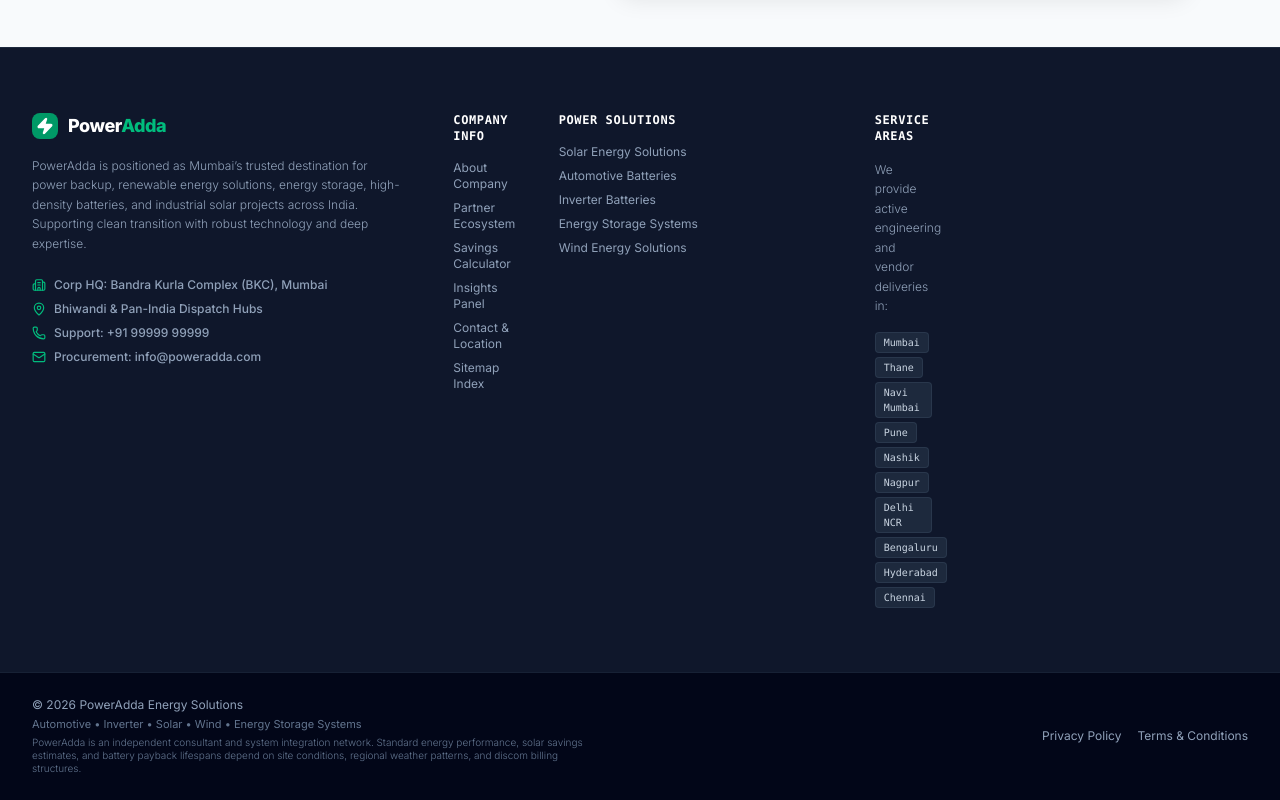
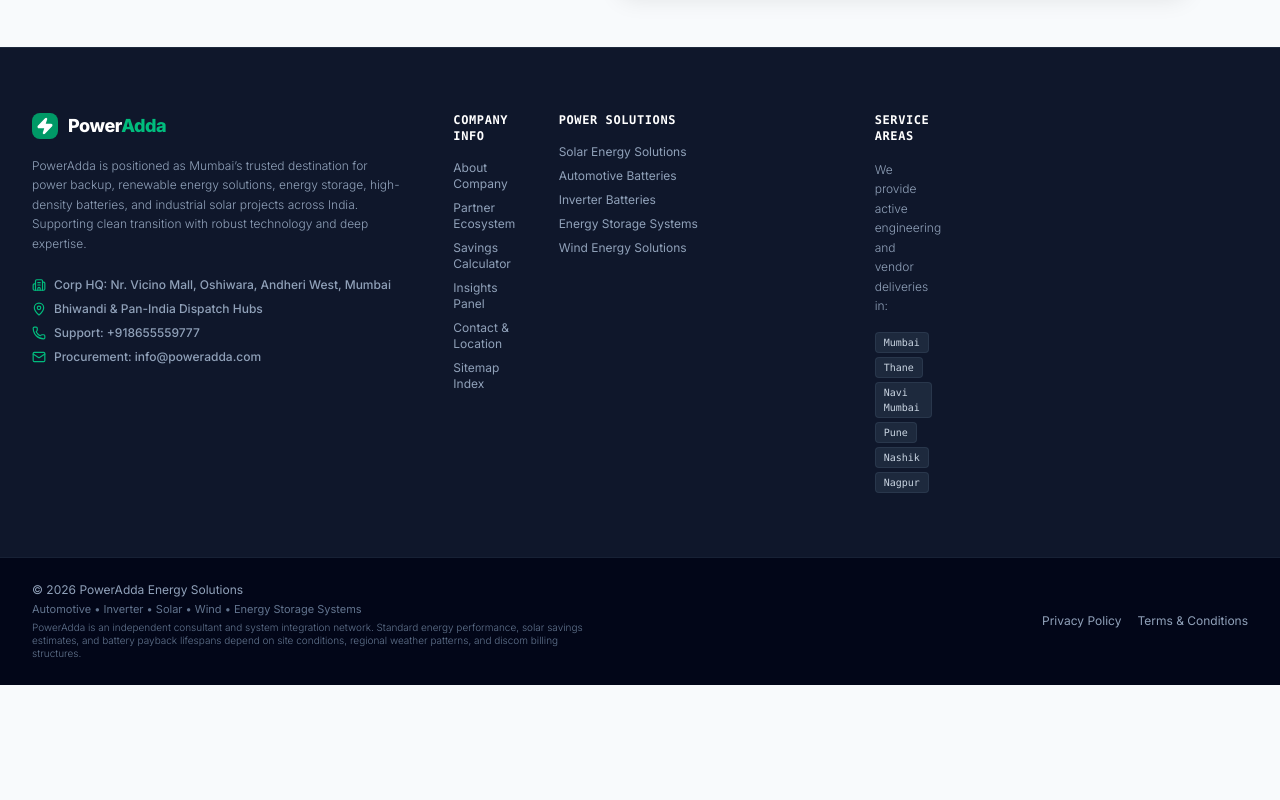
Before and after one commit to redezign/poweraddaV2gemini, a Next.js app: page / in a window 1280 px wide. Shown: the part 6780-7580 px from the top of the page. After the commit the page ends 7465 px from the top, so only its background shows below. Built offline with nearby package versions, Linux system fonts and the light colour scheme; no server answers.

Commit message:
Update corporate address and support contact number

```diff
--- a/components/Footer.tsx
+++ b/components/Footer.tsx
@@ -48,7 +48,7 @@
             <div className="space-y-2 pt-2 text-xs font-medium">
               <div className="flex items-center space-x-2 text-slate-400">
                 <Building2 size={14} className="text-emerald-500 shrink-0" />
-                <span>Corp HQ: Bandra Kurla Complex (BKC), Mumbai</span>
+                <span>Corp HQ: Nr. Vicino Mall, Oshiwara, Andheri West, Mumbai</span>
               </div>
               <div className="flex items-center space-x-2 text-slate-400">
                 <MapPin size={14} className="text-emerald-500 shrink-0" />
@@ -56,7 +56,7 @@
               </div>
               <div className="flex items-center space-x-2 text-slate-400">
                 <Phone size={14} className="text-emerald-500 shrink-0" />
-                <span>Support: {process.env.NEXT_PUBLIC_WHATSAPP_NUMBER || "+91 99999 99999"}</span>
+                <span>Support: {process.env.NEXT_PUBLIC_WHATSAPP_NUMBER || "+918655559777"}</span>
               </div>
               <div className="flex items-center space-x-2 text-slate-400">
                 <Mail size={14} className="text-emerald-500 shrink-0" />
@@ -106,7 +106,7 @@
               We provide active engineering and vendor deliveries in:
             </p>
             <div className="flex flex-wrap gap-1 text-[10px] font-mono">
-              {["Mumbai", "Thane", "Navi Mumbai", "Pune", "Nashik", "Nagpur", "Delhi NCR", "Bengaluru", "Hyderabad", "Chennai"].map((city) => (
+              {["Mumbai", "Thane", "Navi Mumbai", "Pune", "Nashik", "Nagpur"].map((city) => (
                 <span key={city} className="bg-slate-800 text-slate-300 px-2 py-0.5 rounded border border-slate-700/60">
                   {city}
                 </span>
```
